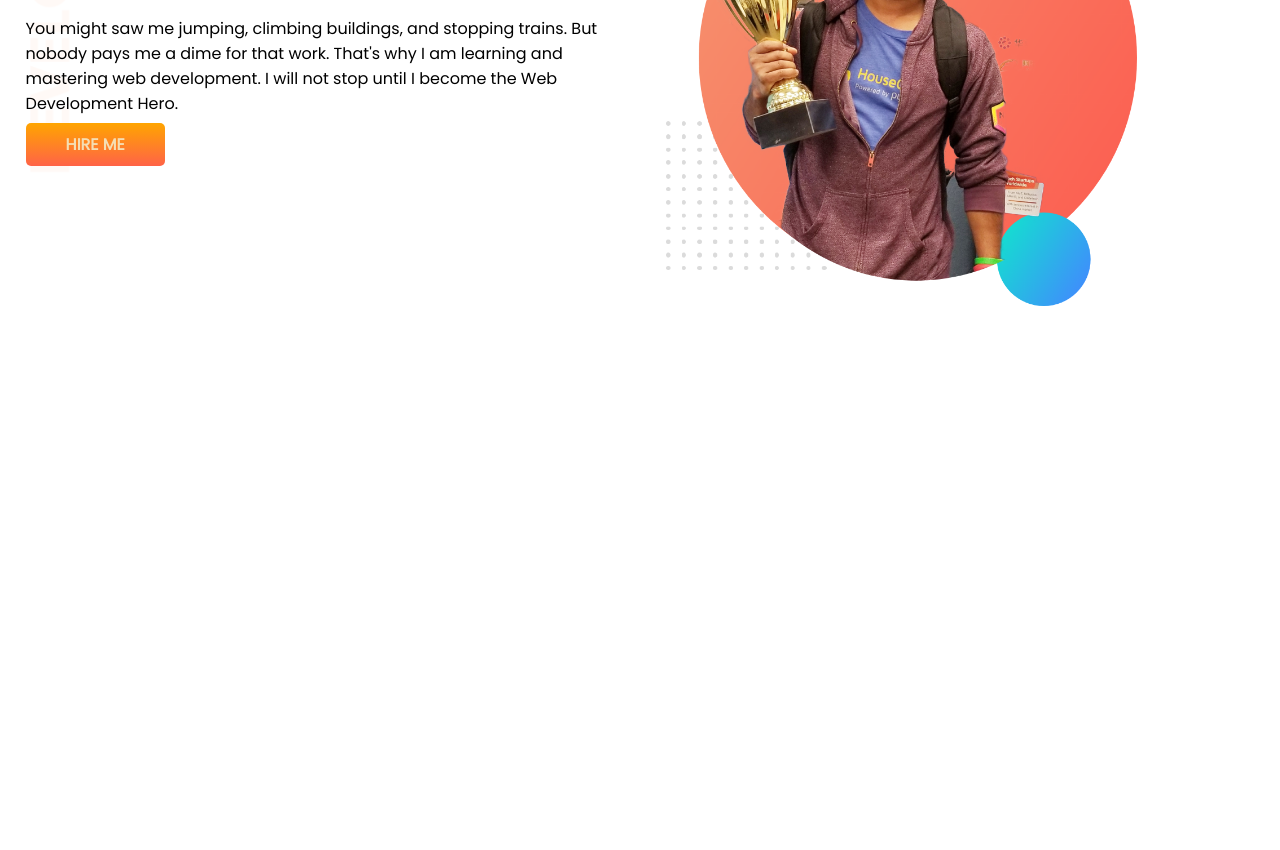
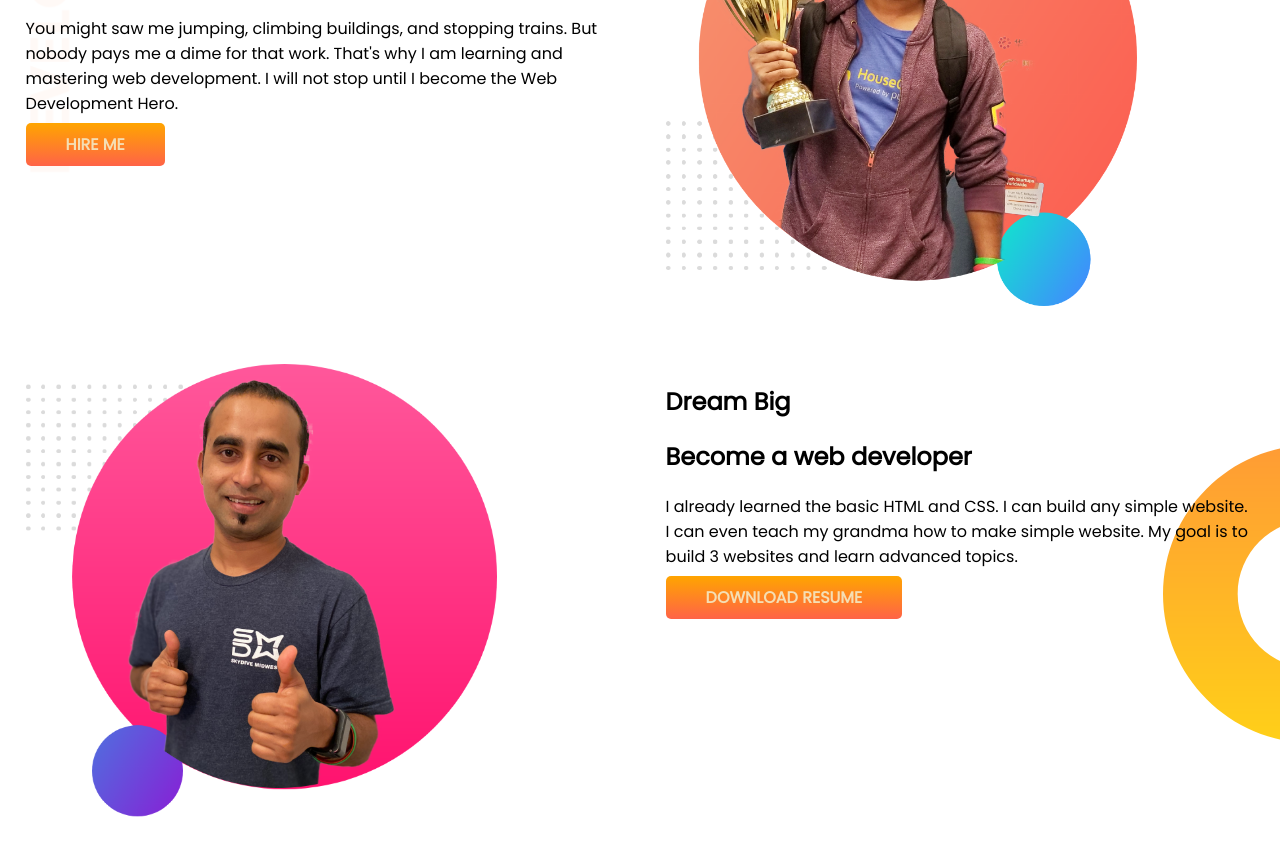
Before and after one commit to roxy1992/developer-portfolio, a plain HTML site: page index.html in a window 1280 px wide. Shown: the part 187-1037 px from the top of the page. Before the commit the page ends 800 px from the top, so only its background shows below. Drawn offline with Linux system fonts and the light colour scheme.

Commit message:
second section

```diff
--- a/index.html
+++ b/index.html
@@ -28,6 +28,23 @@
             <img src="images/jhankar.png" alt="" srcset="">
         </div>
     </section>
+    <section class="dream-big">
+        <div class="half-width">
+            <img src="images/jhankar2.png" alt="">
+
+        </div>
+        <div class="half-width">
+            <h1>Dream Big</h1>
+            <h2>Become a web developer</h2>
+            <p>
+                I already learned the basic HTML and CSS. I can build any simple website. I can even teach my grandma
+                how to make simple website. My goal is to build 3 websites and learn advanced topics.
+            </p>
+            <a class="click-button" target="_blank" href="https://roxy92.github.io/roxy-bhuiyan/">DOWNLOAD RESUME</a>
+
+        </div>
+    </section>
+
 
 </body>
 
--- a/style.css
+++ b/style.css
@@ -27,3 +27,8 @@
     background-image: url(images/top-banner.png);
     background-repeat: no-repeat;
 }
+.dream-big{
+    background-image: url(images/dream-bg.png);
+    background-repeat: no-repeat;
+    background-position: right;
+}
```
